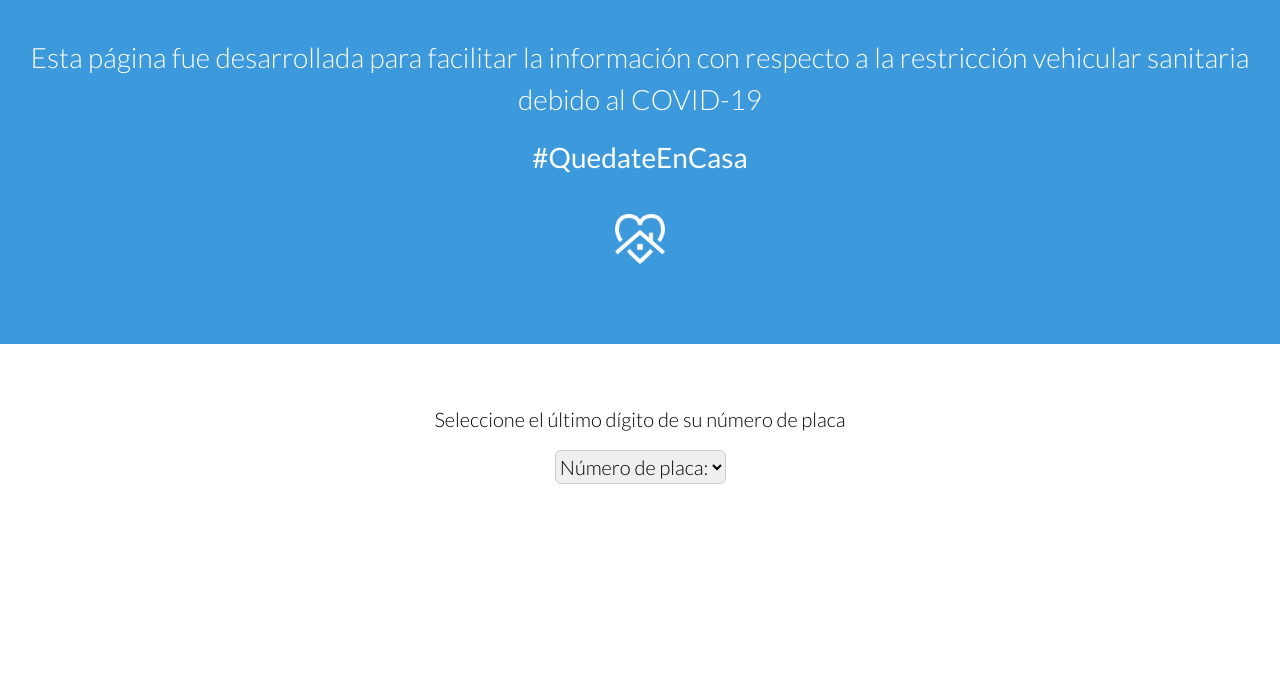
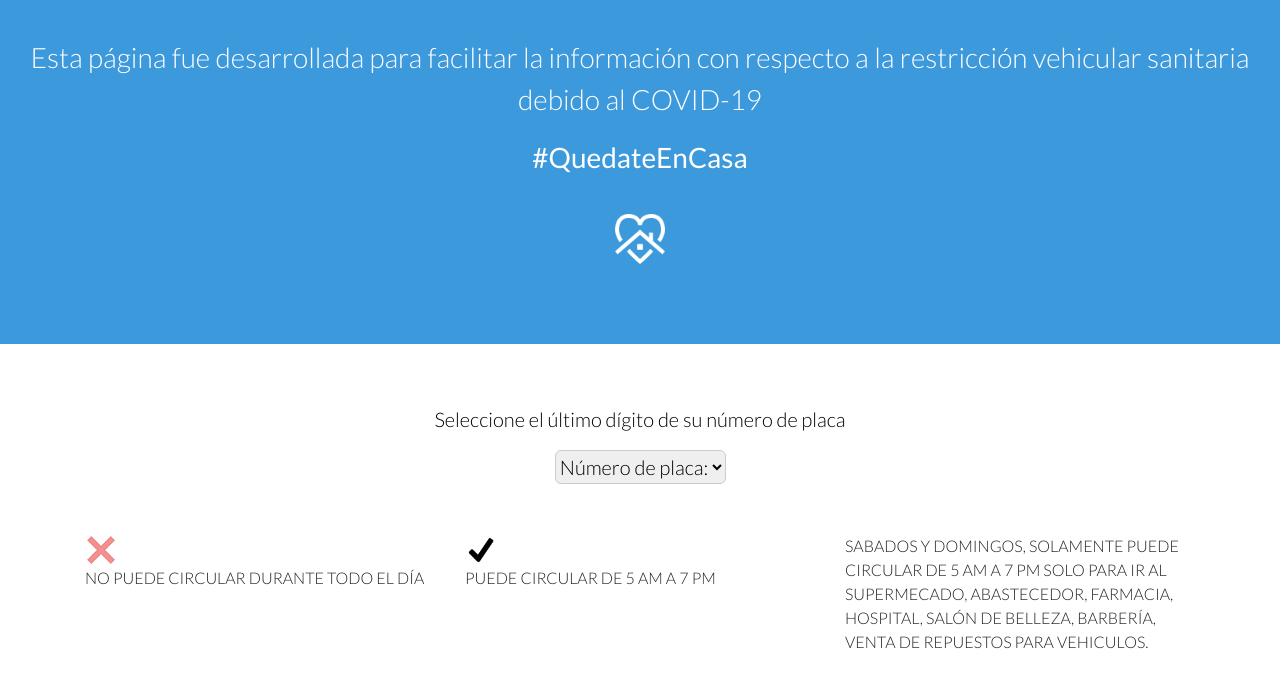
Before and after one commit to juanjocoto/Mi-Restriccion-CR, a plain HTML site: page index.html in a window 1280 px wide. Shown: the part 110-798 px from the top of the page. Drawn offline with nearby package versions, Linux system fonts and the light colour scheme.

Commit message:
Diseno final informativo
Se añade información detallada sobre la restricción

```diff
--- a/index.html
+++ b/index.html
@@ -62,6 +62,20 @@
                     </thead>
                 </table>
             </div>
+            <div id="information">
+                <div class="col-sm-4">
+                    <img src="content/icons/icons8-delete.png" alt="restriction" class="informationImg">
+                    <p>NO PUEDE CIRCULAR DURANTE TODO EL DÍA</p>
+                </div>
+                <div class="col-sm-4">
+                    <img src="content/icons/icons8-checkmark.png" alt="check" class="informationImg">
+                    <p>PUEDE CIRCULAR DE 5 AM A 7 PM</p>
+                </div>
+                <div class="col-sm-4">
+                    SABADOS Y DOMINGOS, SOLAMENTE PUEDE CIRCULAR DE 5 AM A 7 PM
+                    SOLO PARA IR AL SUPERMECADO, ABASTECEDOR, FARMACIA, HOSPITAL, SALÓN DE BELLEZA, BARBERÍA, VENTA DE REPUESTOS PARA VEHICULOS.
+                </div>
+            </div>
         </div>
     </div>
 </body>
--- a/style/style.css
+++ b/style/style.css
@@ -116,3 +116,15 @@ html, body{
   background-color: #3C99DC;
   color: white;
 }
+
+#information{
+    font-family: 'Lato', sans-serif;
+    font-weight: 300;
+    display: inline-flex;
+    margin-top: 50px;
+}
+
+.informationImg{
+    width: 32px;
+    height: 32px;
+}
```
